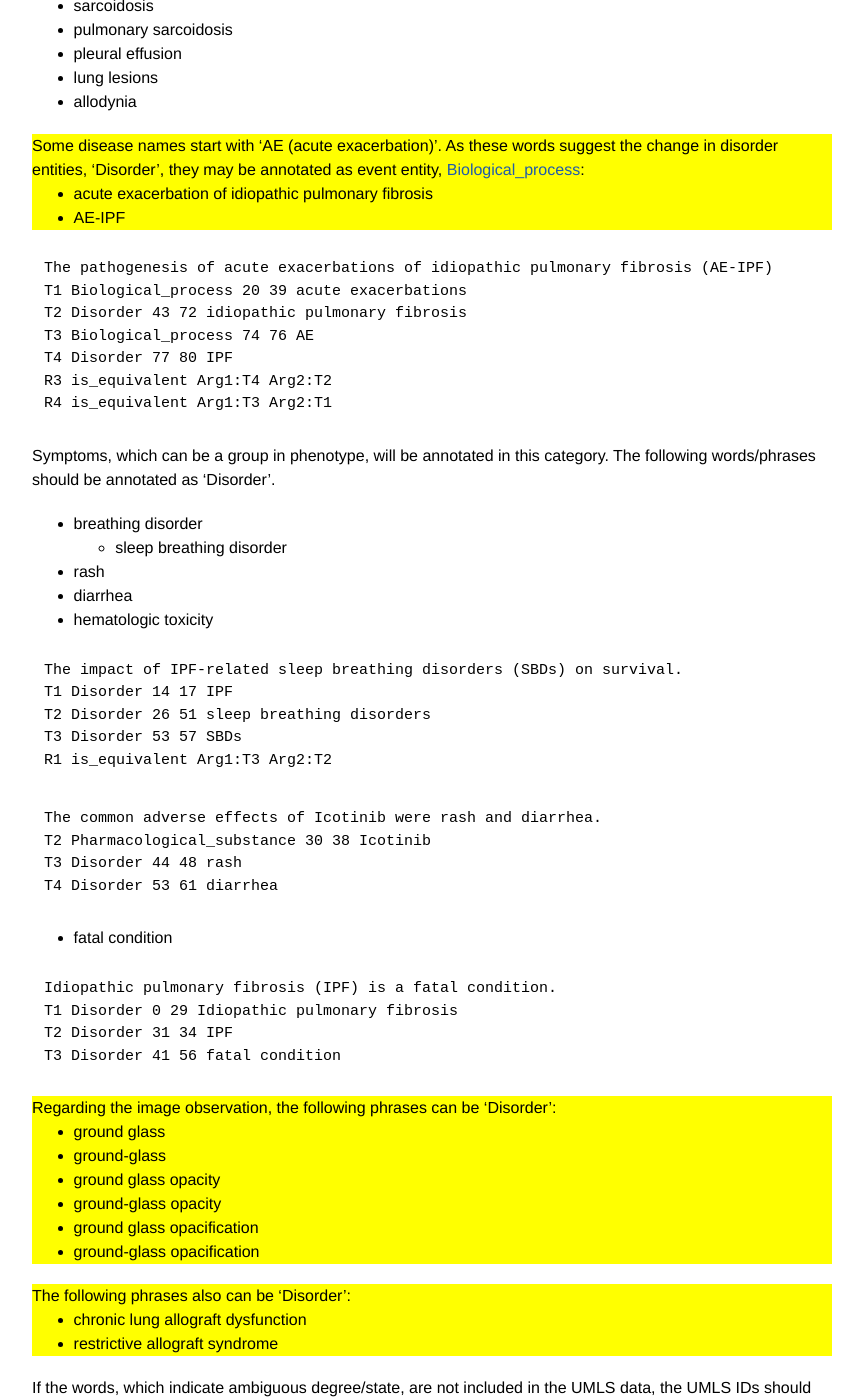
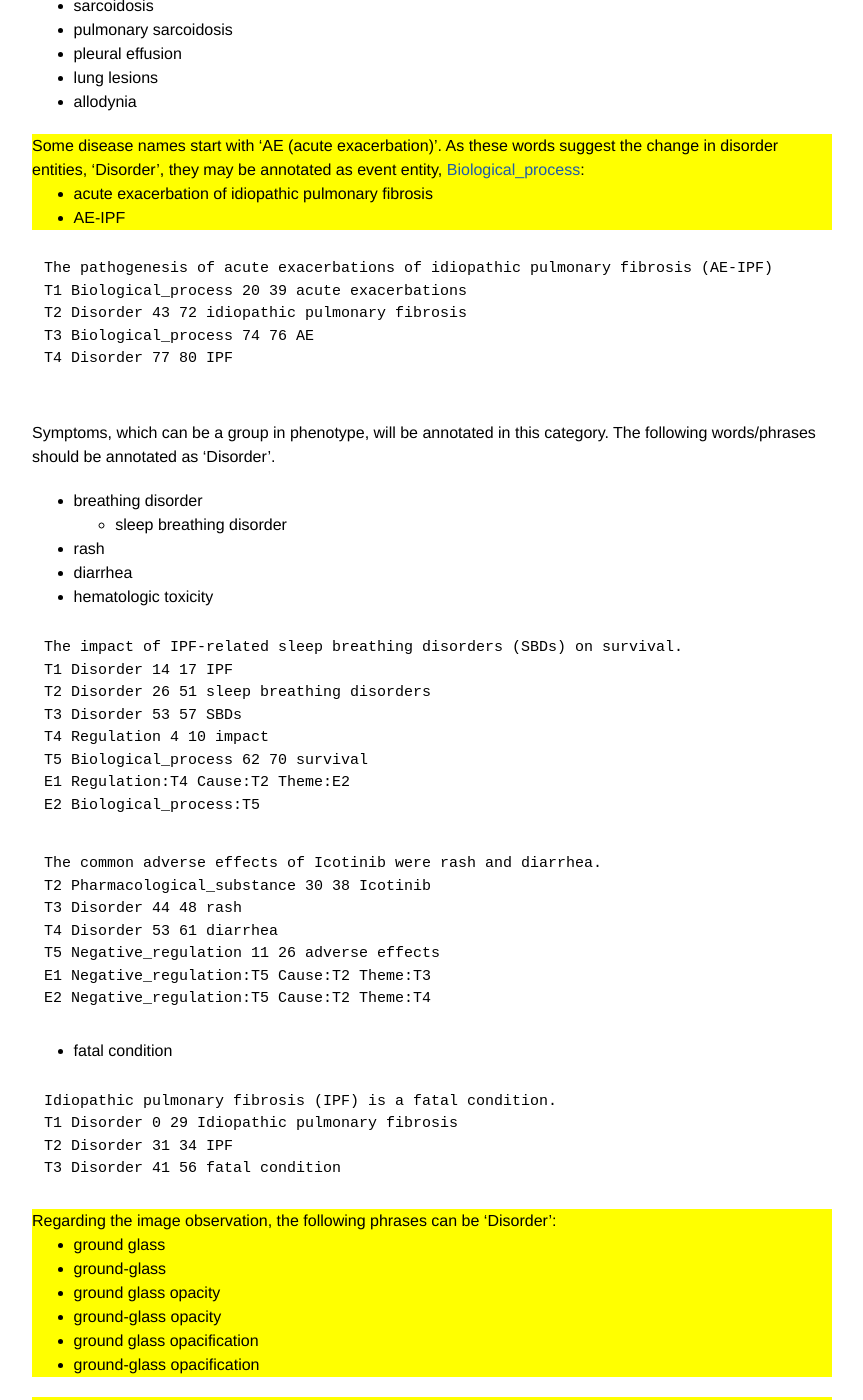
Before and after one commit to ezcatdb/molbiol_lung_corpus-guidelines, a Jekyll site: the page built from _entity/Disorder.md, in a window 1280 px wide and 1400 px high, scrolled down 1123 px. Shown: the whole window, without its empty margins (208-1071 px from the left). Built offline with Jekyll 4.4.1, drawn with Linux system fonts in a browser that asks for light colours.

Commit message:
corrected sample sentences in _entity/Disorder.md

```diff
--- a/_entity/Disorder.md
+++ b/_entity/Disorder.md
@@ -103,8 +103,7 @@ T1 Biological_process 20 39 acute exacerbations
 T2 Disorder 43 72 idiopathic pulmonary fibrosis
 T3 Biological_process 74 76 AE
 T4 Disorder 77 80 IPF
-R3 is_equivalent Arg1:T4 Arg2:T2
-R4 is_equivalent Arg1:T3 Arg2:T1
+
 ~~~
 
 <!--
@@ -133,13 +132,19 @@ The impact of IPF-related sleep breathing disorders (SBDs) on survival.
 T1 Disorder 14 17 IPF
 T2 Disorder 26 51 sleep breathing disorders
 T3 Disorder 53 57 SBDs
-R1 is_equivalent Arg1:T3 Arg2:T2
+T4 Regulation 4 10 impact
+T5 Biological_process 62 70 survival
+E1 Regulation:T4 Cause:T2 Theme:E2
+E2 Biological_process:T5
 ~~~
 ~~~ ann
 The common adverse effects of Icotinib were rash and diarrhea.
 T2 Pharmacological_substance 30 38 Icotinib
 T3 Disorder 44 48 rash
 T4 Disorder 53 61 diarrhea
+T5 Negative_regulation 11 26 adverse effects
+E1 Negative_regulation:T5 Cause:T2 Theme:T3
+E2 Negative_regulation:T5 Cause:T2 Theme:T4
 ~~~
 
 - fatal condition
```
